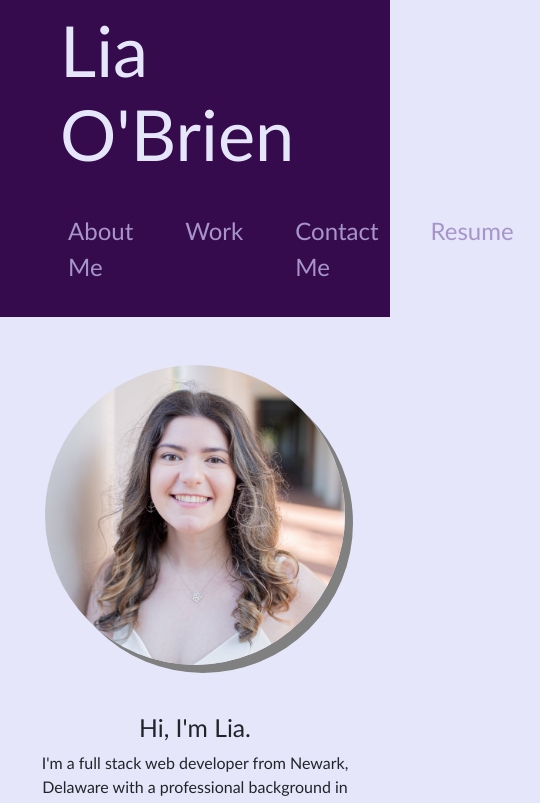
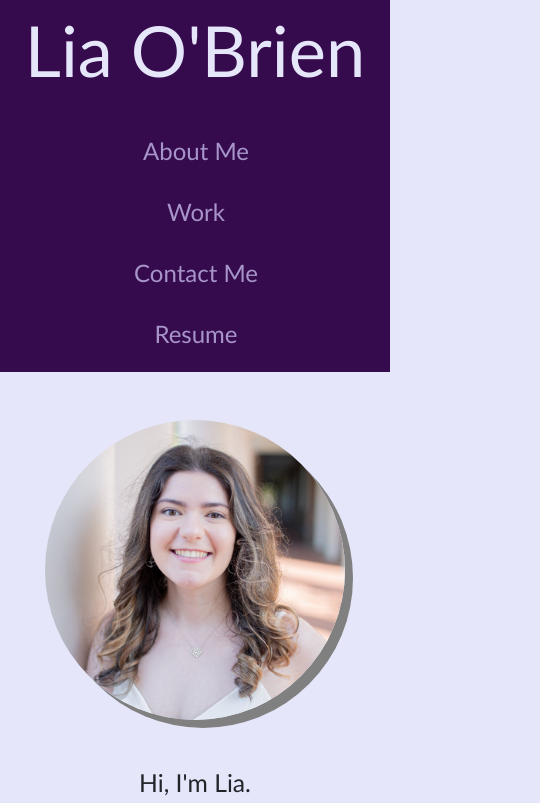
Before and after one commit to liaobrien/react-portfolio, a React (Create React App) app: page / in a window 390 px wide. Shown: the top 803 px of the page, 540 px wide, since content can reach past the window. Built offline with nearby package versions, Linux system fonts and the light colour scheme.

Commit message:
added styles to make app responsive

```diff
--- a/src/style.css
+++ b/src/style.css
@@ -79,6 +79,7 @@ header {
 .footer {
   list-style-type: none;
   background-color: var(--light);
+  margin-left: -2rem;
 }
 
 .bi {
@@ -89,3 +90,53 @@ header {
 .bi:hover {
   color: black;
 }
+
+@media screen and (max-width: 768px) {
+  * {
+    text-align: center;
+  }
+  header {
+    flex-direction: column;
+    text-align: center;
+  }
+  .header h1 {
+    padding-left: 0px;
+  }
+  .header nav {
+    line-height: 45px;
+  }
+  .header nav ul {
+    display: block;
+    margin: 0px 10px 0px 10px;
+    text-align: center;
+    margin: auto;
+    margin-block-start: 0em;
+    margin-block-end: 0em;
+    margin-inline-start: 0px;
+    margin-inline-end: 0px;
+  }
+  .subhead {
+    flex-direction: column;
+  }
+  h3 {
+    text-align: center;
+  }
+  .about-me {
+    flex-direction: column;
+  }
+  .about-me p {
+    display: flex;
+    border-left: 0px;
+    border-top: 5px solid var(--dark);
+  }
+  .row {
+    padding: 2rem;
+  }
+
+  .contact {
+    padding: 2rem;
+  }
+
+  .footer {
+  }
+}
```
